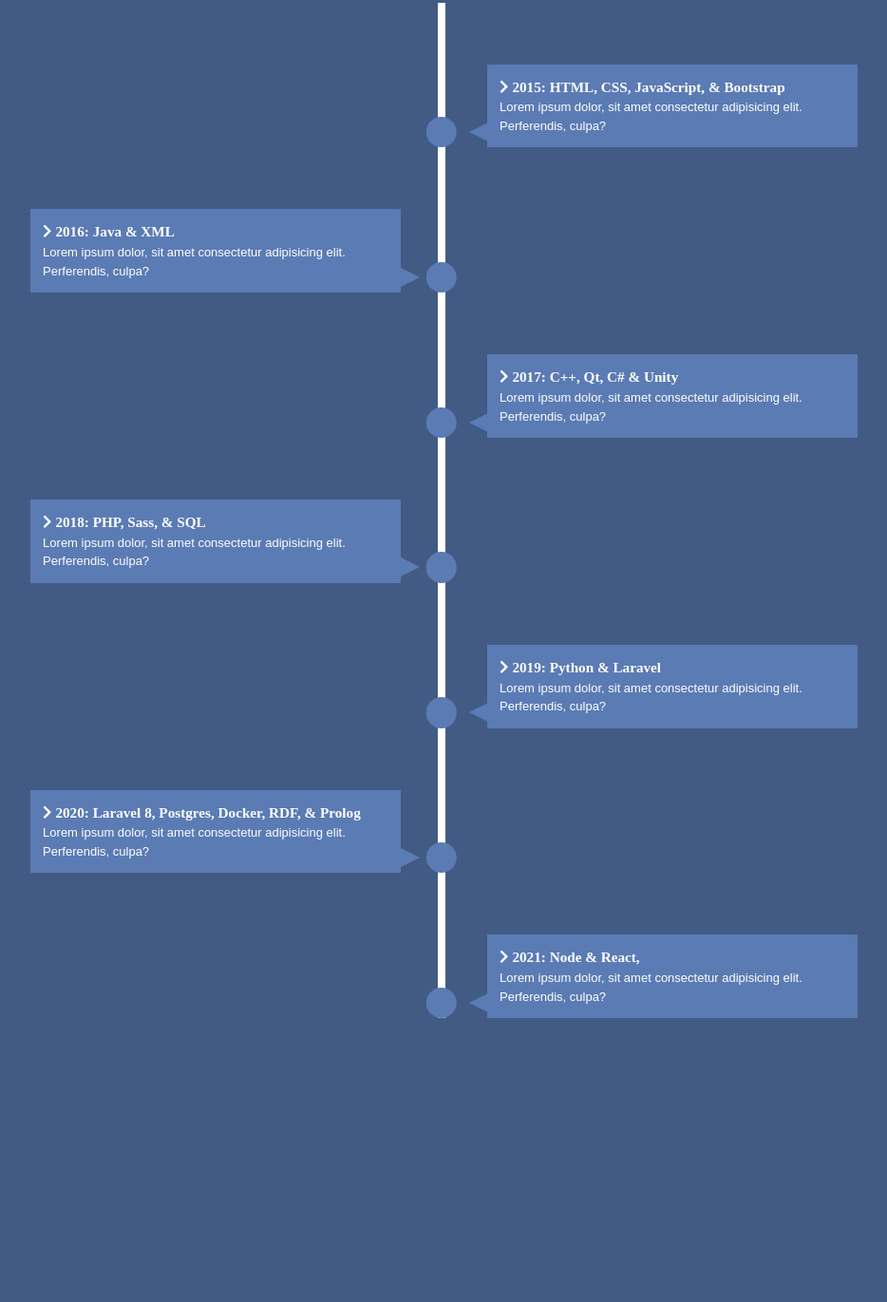
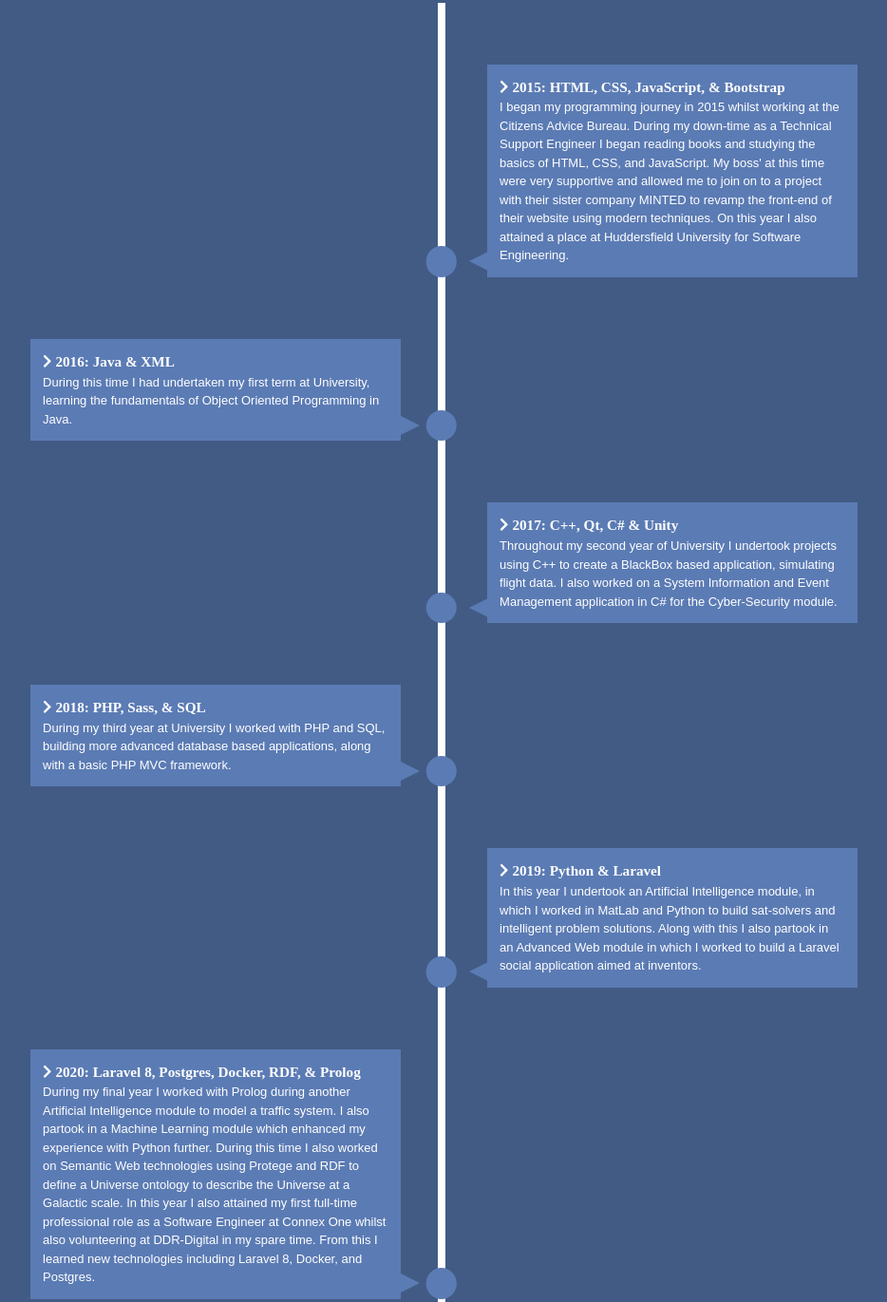
Before and after one commit to Blue-Eyes-FrontEnd-Dragon/Knowledge-Resume, a plain HTML site: page index.html in a window 1280 px wide. Shown: the part 234-1605 px from the top of the page at 95% size, without its empty margins (175-1109 px from the left). Before the commit the page ends 1436 px from the top, so only its background shows below. Drawn offline with Linux system fonts and the light colour scheme.

Commit message:
Add timeline information

```diff
--- a/index.html
+++ b/index.html
@@ -26,43 +26,86 @@
             <li>
                 <div>
                     <h3><i class="fas fa-chevron-right"> 2015: HTML, CSS, JavaScript, & Bootstrap</i></h3>
-                    <p>Lorem ipsum dolor, sit amet consectetur adipisicing elit. Perferendis, culpa?</p>
+                    <p>
+                        I began my programming journey in 2015 whilst working at the Citizens Advice Bureau.
+                        During my down-time as a Technical Support Engineer I began reading books and studying
+                        the basics of HTML, CSS, and JavaScript.
+
+                        My boss' at this time were very supportive and allowed me to join on to a project
+                        with their sister company MINTED to revamp the front-end of their website using
+                        modern techniques.
+
+                        On this year I also attained a place at Huddersfield University for Software Engineering.
+                    </p>
                 </div>
             </li>
             <li>
                 <div>
                     <h3><i class="fas fa-chevron-right"> 2016: Java & XML</i></h3>
-                    <p>Lorem ipsum dolor, sit amet consectetur adipisicing elit. Perferendis, culpa?</p>
+                    <p>
+                        During this time I had undertaken my first term at University,
+                        learning the fundamentals of Object Oriented Programming in
+                        Java.
+                    </p>
                 </div>
             </li>
             <li>
                 <div>
                     <h3><i class="fas fa-chevron-right"> 2017: C++, Qt, C# & Unity</i></h3>
-                    <p>Lorem ipsum dolor, sit amet consectetur adipisicing elit. Perferendis, culpa?</p>
+                    <p>
+                        Throughout my second year of University I undertook projects using C++ to create
+                        a BlackBox based application, simulating flight data. I also worked on a System Information
+                        and Event Management application in C# for the Cyber-Security module.
+                    </p>
                 </div>
             </li>
             <li>
                 <div>
                     <h3><i class="fas fa-chevron-right"> 2018: PHP, Sass, & SQL</i></h3>
-                    <p>Lorem ipsum dolor, sit amet consectetur adipisicing elit. Perferendis, culpa?</p>
+                    <p>
+                        During my third year at University I worked with PHP and SQL,
+                        building more advanced database based applications, along with
+                        a basic PHP MVC framework.
+                    </p>
                 </div>
             </li>
             <li>
                 <div>
                     <h3><i class="fas fa-chevron-right"> 2019: Python & Laravel</i></h3>
-                    <p>Lorem ipsum dolor, sit amet consectetur adipisicing elit. Perferendis, culpa?</p>
+                    <p>
+                        In this year I undertook an Artificial Intelligence module, in which
+                        I worked in MatLab and Python to build sat-solvers and intelligent
+                        problem solutions. Along with this I also partook in an Advanced Web
+                        module in which I worked to build a Laravel social application aimed
+                        at inventors.
+                    </p>
                 </div>
             </li>
             <li>
                 <div>
                     <h3><i class="fas fa-chevron-right"> 2020: Laravel 8, Postgres, Docker, RDF, & Prolog </i></h3>
-                    <p>Lorem ipsum dolor, sit amet consectetur adipisicing elit. Perferendis, culpa?</p>
+                    <p>
+                        During my final year I worked with Prolog during another Artificial Intelligence
+                        module to model a traffic system. I also partook in a Machine Learning module
+                        which enhanced my experience with Python further. During this time I also
+                        worked on Semantic Web technologies using Protege and RDF to define a
+                        Universe ontology to describe the Universe at a Galactic scale.
+
+                        In this year I also attained my first full-time professional role as
+                        a Software Engineer at Connex One whilst also volunteering at DDR-Digital
+                        in my spare time. From this I learned new technologies including Laravel 8,
+                        Docker, and Postgres.
+                    </p>
                 </div>
             </li>
             <li>
                 <div>
                     <h3><i class="fas fa-chevron-right"> 2021: Node & React,  </i></h3>
-                    <p>Lorem ipsum dolor, sit amet consectetur adipisicing elit. Perferendis, culpa?</p>
+                    <p>
+                        Over the course of 2021 I have began branching out into more technologies.
+                        In doing so I branched into using Node servers to build microservices,
+                        and React.js to build component based Front-Ends.
+                    </p>
                 </div>
             </li>
         </ul>
```
